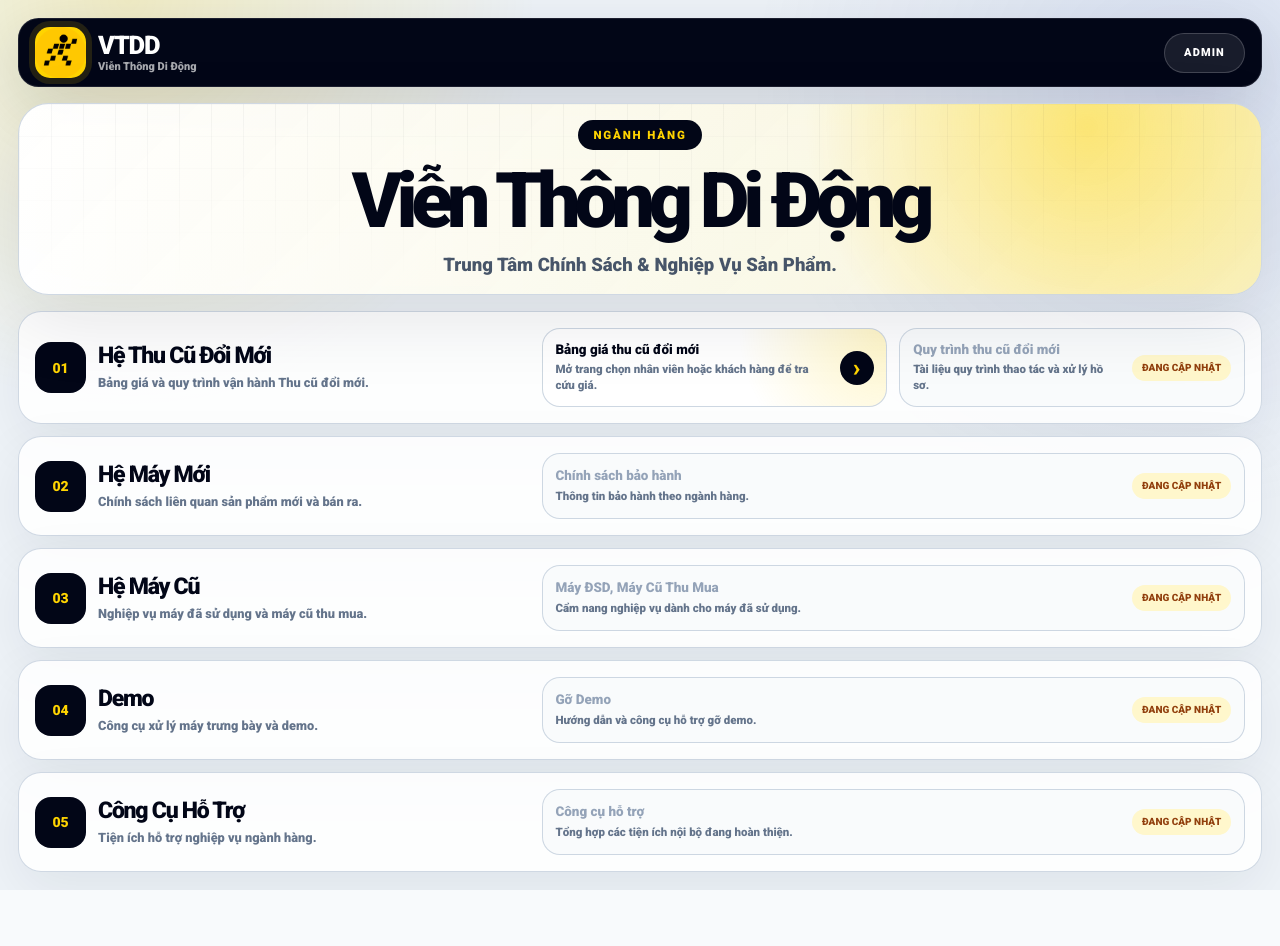
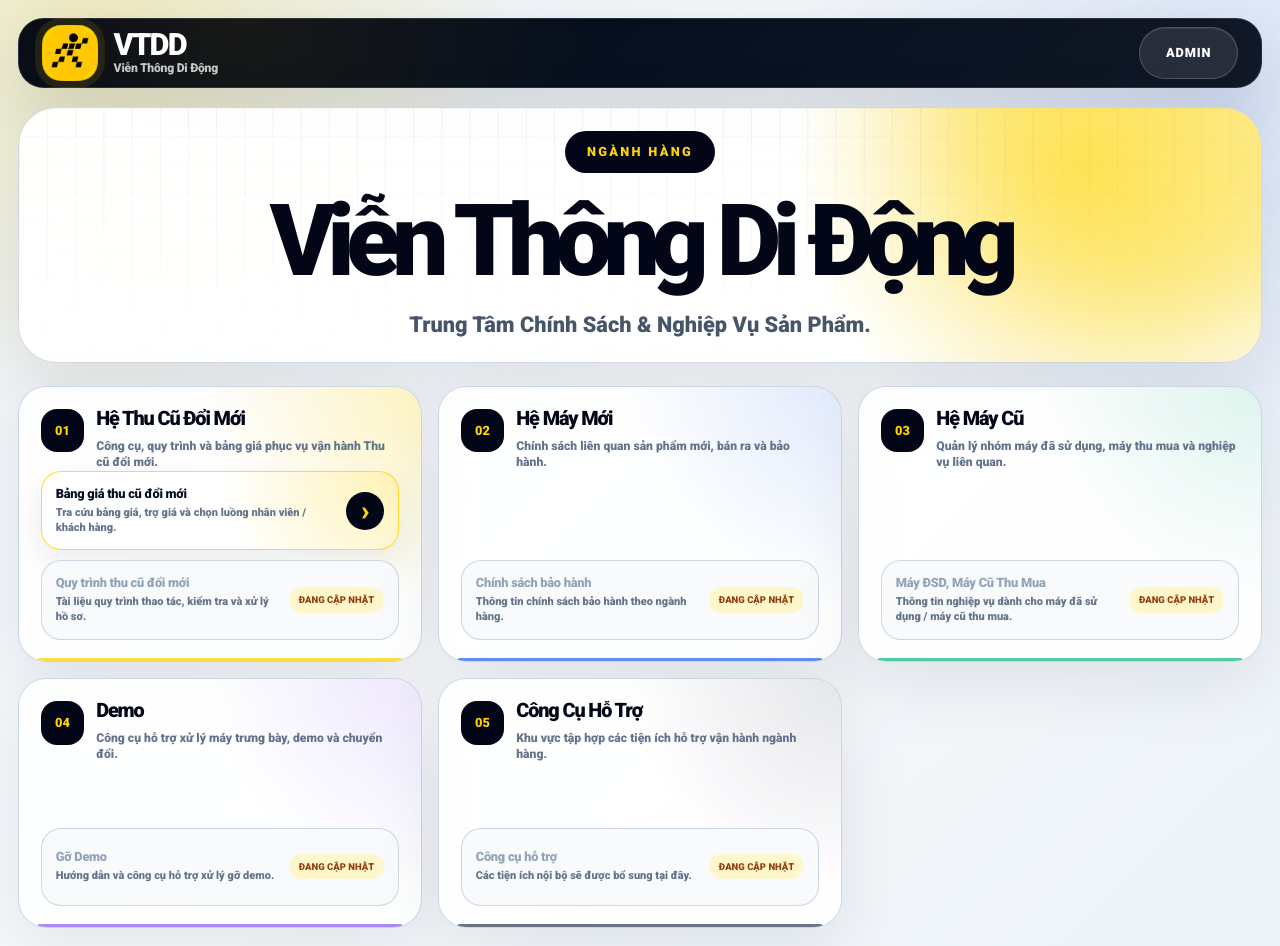
Before and after one commit to tamlee070995/vtdd-app, a Next.js app: page / in a window 1280 px wide. Before the commit the page ends 890 px from the top, so only its background shows below. Built offline with nearby package versions, Linux system fonts and the light colour scheme.

Commit message:
Redesign homepage

```diff
--- a/app/page.module.css
+++ b/app/page.module.css
@@ -1,296 +1,342 @@
 .page {
   min-height: 100dvh;
-  padding: clamp(10px, 1.4vw, 18px);
+  padding: clamp(10px, 1.4vw, 20px);
+  color: #06111f;
+  font-family: Roboto, Arial, sans-serif;
   background:
-    radial-gradient(circle at 10% 0%, rgba(255, 212, 0, .2), transparent 28%),
-    radial-gradient(circle at 92% 10%, rgba(30, 64, 175, .11), transparent 30%),
-    #eef3f8;
-  color: #07111f;
-  font-family: Roboto, Arial, sans-serif;
+    radial-gradient(circle at 8% 0%, rgba(255, 212, 0, .22), transparent 28%),
+    radial-gradient(circle at 96% 10%, rgba(37, 99, 235, .13), transparent 30%),
+    linear-gradient(135deg, #edf3f8 0%, #f8fafc 48%, #edf3f8 100%);
 }
 
 .topbar {
-  width: min(100%, 1360px);
-  min-height: clamp(58px, 5vw, 72px);
+  width: min(100%, 1500px);
+  height: clamp(70px, 7vh, 92px);
   margin: 0 auto;
-  padding: 8px clamp(10px, 1.4vw, 16px);
-  border-radius: clamp(18px, 1.6vw, 24px);
+  padding: 0 clamp(14px, 1.8vw, 24px);
+  border-radius: clamp(20px, 2vw, 30px);
   display: flex;
   align-items: center;
   justify-content: space-between;
-  gap: 12px;
-  background: #020617;
-  border: 1px solid rgba(255, 255, 255, .1);
-  box-shadow: 0 18px 60px rgba(15, 23, 42, .14);
+  background:
+    radial-gradient(circle at 18% 0%, rgba(255, 212, 0, .08), transparent 34%),
+    linear-gradient(135deg, #020617 0%, #07111f 55%, #111827 100%);
+  border: 1px solid rgba(255, 255, 255, .12);
+  box-shadow: 0 24px 70px rgba(15, 23, 42, .16);
 }
 
 .brand {
+  min-width: 0;
   display: inline-flex;
   align-items: center;
-  gap: 12px;
-  min-width: 0;
+  gap: clamp(10px, 1.2vw, 16px);
   color: #ffffff;
   text-decoration: none;
 }
 
-.logoBox {
-  width: clamp(40px, 4vw, 52px);
-  height: clamp(40px, 4vw, 52px);
-  flex: 0 0 auto;
-  border-radius: 15px;
+.logoFrame {
+  width: clamp(52px, 4.4vw, 70px);
+  height: clamp(52px, 4.4vw, 70px);
+  border-radius: clamp(15px, 1.5vw, 20px);
   display: grid;
   place-items: center;
   overflow: hidden;
   background: #ffd400;
-  box-shadow: 0 0 0 6px rgba(255, 212, 0, .13);
+  box-shadow:
+    inset 0 0 0 1px rgba(2, 6, 23, .14),
+    0 0 0 7px rgba(255, 212, 0, .1);
 }
 
-.logoBox img {
+.logoFrame img {
   width: 100%;
   height: 100%;
   object-fit: contain;
 }
 
-.brandText {
+.brandCopy {
   display: grid;
+  gap: 3px;
   min-width: 0;
-  gap: 2px;
 }
 
-.brandText strong {
-  font-size: clamp(17px, 2vw, 27px);
-  line-height: 1;
+.brandCopy strong {
+  font-size: clamp(25px, 2.4vw, 36px);
+  line-height: .88;
   font-weight: 1000;
-  letter-spacing: -.05em;
+  letter-spacing: -.06em;
 }
 
-.brandText small {
-  color: rgba(255, 255, 255, .66);
-  font-size: 11px;
-  line-height: 1;
-  font-weight: 850;
-  white-space: nowrap;
+.brandCopy small {
+  color: rgba(255, 255, 255, .76);
+  font-size: clamp(10px, .95vw, 13px);
+  font-weight: 900;
+  letter-spacing: -.02em;
 }
 
 .adminButton {
-  min-height: 40px;
-  padding: 0 clamp(14px, 1.5vw, 20px);
+  min-height: clamp(44px, 4vw, 54px);
+  padding: 0 clamp(18px, 2vw, 28px);
   border-radius: 999px;
   display: inline-flex;
   align-items: center;
   justify-content: center;
-  background: rgba(255, 255, 255, .09);
-  border: 1px solid rgba(255, 255, 255, .18);
   color: #ffffff;
   text-decoration: none;
-  font-size: 11px;
+  background: rgba(255, 255, 255, .1);
+  border: 1px solid rgba(255, 255, 255, .18);
+  box-shadow: inset 0 1px 0 rgba(255, 255, 255, .08);
+  font-size: clamp(12px, 1vw, 14px);
   font-weight: 1000;
-  letter-spacing: .1em;
+  letter-spacing: .07em;
   text-transform: uppercase;
 }
 
 .hero {
   position: relative;
-  width: min(100%, 1360px);
-  min-height: clamp(150px, 24vh, 255px);
-  margin: clamp(10px, 1.4vw, 16px) auto;
-  border-radius: clamp(22px, 2.4vw, 36px);
-  overflow: hidden;
+  width: min(100%, 1500px);
+  height: clamp(220px, 32vh, 360px);
+  margin: clamp(14px, 1.5vw, 22px) auto clamp(14px, 1.8vw, 26px);
+  border-radius: clamp(28px, 3vw, 42px);
   display: grid;
   place-items: center;
+  overflow: hidden;
   background:
-    radial-gradient(circle at 86% 12%, rgba(255, 212, 0, .46), transparent 26%),
-    linear-gradient(135deg, rgba(255, 255, 255, .97), rgba(248, 250, 252, .92));
-  border: 1px solid rgba(203, 213, 225, .92);
-  box-shadow: 0 24px 76px rgba(15, 23, 42, .1);
+    radial-gradient(circle at 86% 24%, rgba(255, 212, 0, .48), transparent 27%),
+    linear-gradient(135deg, rgba(255, 255, 255, .98), rgba(255, 255, 255, .88));
+  border: 1px solid rgba(203, 213, 225, .9);
+  box-shadow: 0 24px 80px rgba(15, 23, 42, .1);
 }
 
-.heroGlow,
-.heroGrid {
+.hero::before {
+  content: "";
   position: absolute;
   inset: 0;
-  pointer-events: none;
+  background-image:
+    linear-gradient(to right, rgba(15, 23, 42, .08) 1px, transparent 1px),
+    linear-gradient(to bottom, rgba(15, 23, 42, .045) 1px, transparent 1px);
+  background-size: clamp(24px, 2.2vw, 38px) clamp(24px, 2.2vw, 38px);
+  opacity: .72;
+  mask-image: linear-gradient(to bottom, black, transparent 102%);
 }
 
 .heroGlow {
-  background: linear-gradient(90deg, transparent 0%, rgba(255, 212, 0, .11) 78%, rgba(255, 212, 0, .2) 100%);
+  position: absolute;
+  width: 38vw;
+  height: 38vw;
+  right: -12vw;
+  top: -20vw;
+  border-radius: 999px;
+  background: rgba(255, 212, 0, .36);
+  filter: blur(60px);
 }
 
-.heroGrid {
-  opacity: .5;
-  background-image:
-    linear-gradient(to right, rgba(15, 23, 42, .08) 1px, transparent 1px),
-    linear-gradient(to bottom, rgba(15, 23, 42, .04) 1px, transparent 1px);
-  background-size: 32px 32px;
-  mask-image: linear-gradient(to bottom, black, transparent 95%);
-}
-
-.heroInner {
+.heroContent {
   position: relative;
   z-index: 1;
-  width: min(92%, 980px);
+  width: min(92%, 1050px);
   text-align: center;
 }
 
-.kicker {
+.heroKicker {
   width: fit-content;
-  margin: 0 auto clamp(10px, 1.5vw, 16px);
-  padding: 8px 15px;
+  margin: 0 auto clamp(16px, 1.8vw, 24px);
+  min-height: 42px;
+  padding: 0 22px;
   border-radius: 999px;
+  display: inline-flex;
+  align-items: center;
+  justify-content: center;
   background: #020617;
   color: #ffd400;
-  font-size: clamp(10px, .9vw, 12px);
+  font-size: clamp(11px, 1vw, 13px);
   font-weight: 1000;
-  letter-spacing: .16em;
+  letter-spacing: .18em;
+  text-transform: uppercase;
 }
 
 .hero h1 {
   margin: 0;
   color: #020617;
-  font-size: clamp(36px, 6vw, 88px);
-  line-height: .92;
+  font-size: clamp(48px, 7.8vw, 116px);
+  line-height: .9;
   font-weight: 1000;
-  letter-spacing: -.08em;
+  letter-spacing: -.085em;
 }
 
 .hero p {
-  width: min(100%, 720px);
-  margin: clamp(10px, 1.4vw, 16px) auto 0;
+  margin: clamp(16px, 2vw, 24px) auto 0;
   color: #475569;
-  font-size: clamp(14px, 1.45vw, 20px);
+  font-size: clamp(17px, 1.7vw, 25px);
   line-height: 1.35;
-  font-weight: 850;
+  font-weight: 900;
 }
 
-.moduleBoard {
-  width: min(100%, 1360px);
+.moduleGrid {
+  width: min(100%, 1500px);
   margin: 0 auto;
   display: grid;
-  gap: clamp(8px, 1vw, 12px);
+  grid-template-columns: repeat(5, minmax(0, 1fr));
+  gap: clamp(10px, 1.25vw, 20px);
+  align-items: stretch;
 }
 
-.moduleRow {
-  min-height: clamp(88px, 11vh, 126px);
-  padding: clamp(12px, 1.25vw, 18px);
-  border-radius: clamp(18px, 1.8vw, 26px);
-  display: grid;
-  grid-template-columns: minmax(260px, .82fr) minmax(0, 1.18fr);
-  gap: clamp(12px, 1.4vw, 20px);
-  align-items: center;
-  background: rgba(255, 255, 255, .86);
-  border: 1px solid rgba(203, 213, 225, .92);
-  box-shadow: 0 18px 55px rgba(15, 23, 42, .07);
+.moduleCard {
+  position: relative;
+  min-height: clamp(265px, 33vh, 350px);
+  padding: clamp(18px, 1.7vw, 26px);
+  border-radius: clamp(24px, 2.2vw, 34px);
+  display: flex;
+  flex-direction: column;
+  overflow: hidden;
+  background:
+    radial-gradient(circle at 100% 0%, var(--module-glow), transparent 44%),
+    rgba(255, 255, 255, .88);
+  border: 1px solid rgba(203, 213, 225, .95);
+  box-shadow: 0 22px 70px rgba(15, 23, 42, .09);
 }
 
-.moduleInfo {
+.moduleCard::after {
+  content: "";
+  position: absolute;
+  inset: auto 18px 0;
+  height: 3px;
+  border-radius: 999px 999px 0 0;
+  background: var(--module-line);
+  opacity: .72;
+}
+
+.accent_yellow {
+  --module-glow: rgba(255, 212, 0, .24);
+  --module-line: #ffd400;
+}
+
+.accent_blue {
+  --module-glow: rgba(37, 99, 235, .13);
+  --module-line: #2563eb;
+}
+
+.accent_green {
+  --module-glow: rgba(16, 185, 129, .13);
+  --module-line: #10b981;
+}
+
+.accent_violet {
+  --module-glow: rgba(139, 92, 246, .14);
+  --module-line: #8b5cf6;
+}
+
+.accent_slate {
+  --module-glow: rgba(15, 23, 42, .1);
+  --module-line: #334155;
+}
+
+.moduleHeader {
   display: grid;
   grid-template-columns: auto 1fr;
   gap: 12px;
-  align-items: center;
-  min-width: 0;
+  align-items: start;
 }
 
-.moduleId {
-  width: clamp(42px, 4vw, 52px);
-  height: clamp(42px, 4vw, 52px);
+.moduleNo {
+  width: clamp(42px, 3.4vw, 52px);
+  height: clamp(42px, 3.4vw, 52px);
   border-radius: 16px;
   display: grid;
   place-items: center;
+  flex: 0 0 auto;
+  color: #ffd400;
   background: #020617;
-  color: #ffd400;
-  font-size: 14px;
+  font-size: clamp(12px, 1vw, 14px);
   font-weight: 1000;
-}
-
-.moduleTitleBlock {
-  min-width: 0;
 }
 
 .moduleTitleBlock h2 {
   margin: 0;
   color: #020617;
-  font-size: clamp(18px, 1.8vw, 28px);
-  line-height: 1;
+  font-size: clamp(18px, 1.55vw, 26px);
+  line-height: 1.04;
   font-weight: 1000;
   letter-spacing: -.055em;
 }
 
 .moduleTitleBlock p {
-  margin: 7px 0 0;
+  margin: 8px 0 0;
   color: #64748b;
-  font-size: clamp(12px, 1vw, 14px);
-  line-height: 1.35;
-  font-weight: 800;
+  font-size: clamp(11px, .95vw, 13px);
+  line-height: 1.38;
+  font-weight: 850;
 }
 
-.actions {
+.toolList {
+  margin-top: auto;
   display: grid;
-  grid-template-columns: repeat(auto-fit, minmax(230px, 1fr));
-  gap: clamp(8px, 1vw, 12px);
+  gap: 10px;
 }
 
-.actionCard {
-  min-height: clamp(66px, 8vh, 86px);
-  padding: clamp(10px, 1vw, 14px);
-  border-radius: 18px;
+.toolCard {
+  min-height: clamp(78px, 8vh, 94px);
+  padding: clamp(12px, 1.1vw, 16px);
+  border-radius: 20px;
   display: flex;
   align-items: center;
   justify-content: space-between;
   gap: 12px;
+  color: #07111f;
   text-decoration: none;
+  background: rgba(248, 250, 252, .88);
   border: 1px solid rgba(203, 213, 225, .95);
-  overflow: hidden;
 }
 
-.actionActive {
-  color: #020617;
+.primaryTool {
   background:
-    radial-gradient(circle at 100% 0%, rgba(255, 212, 0, .22), transparent 42%),
-    #ffffff;
-  transition: transform .18s ease, box-shadow .18s ease, border-color .18s ease;
+    radial-gradient(circle at 98% 0%, rgba(255, 212, 0, .28), transparent 48%),
+    rgba(255, 255, 255, .96);
+  border-color: rgba(255, 212, 0, .8);
+  box-shadow: 0 14px 32px rgba(15, 23, 42, .08);
+  transition: transform .18s ease, box-shadow .18s ease;
 }
 
-.actionActive:hover {
+.primaryTool:hover {
   transform: translateY(-2px);
-  border-color: rgba(255, 212, 0, .72);
-  box-shadow: 0 18px 40px rgba(15, 23, 42, .1);
+  box-shadow: 0 22px 50px rgba(15, 23, 42, .12);
 }
 
-.actionDisabled {
+.disabledTool {
   color: #94a3b8;
-  background: rgba(248, 250, 252, .78);
 }
 
-.actionText {
+.toolCopy {
   display: grid;
   gap: 5px;
   min-width: 0;
 }
 
-.actionText strong {
+.toolCopy strong {
   color: inherit;
-  font-size: clamp(13px, 1.05vw, 15px);
-  line-height: 1.15;
+  font-size: clamp(12.5px, 1vw, 14px);
+  line-height: 1.18;
   font-weight: 1000;
+  letter-spacing: -.02em;
 }
 
-.actionText small {
+.toolCopy small {
   color: #64748b;
-  font-size: clamp(11px, .9vw, 12px);
-  line-height: 1.35;
-  font-weight: 760;
+  font-size: clamp(11px, .85vw, 12px);
+  line-height: 1.32;
+  font-weight: 800;
 }
 
-.actionArrow {
-  width: 34px;
-  height: 34px;
-  flex: 0 0 auto;
+.goButton {
+  width: 38px;
+  height: 38px;
   border-radius: 999px;
   display: grid;
   place-items: center;
+  flex: 0 0 auto;
+  color: #ffd400;
   background: #020617;
-  color: #ffd400;
-  font-size: 25px;
+  font-size: 28px;
+  line-height: 1;
   font-weight: 900;
 }
 
@@ -298,108 +344,147 @@
   flex: 0 0 auto;
   padding: 8px 10px;
   border-radius: 999px;
+  color: #92400e;
   background: #fff7cc;
-  color: #92400e;
-  font-size: 10px;
+  font-size: 9.5px;
   line-height: 1;
   font-weight: 1000;
   text-transform: uppercase;
   white-space: nowrap;
 }
 
-@media (max-width: 900px) {
-  .moduleRow {
-    grid-template-columns: 1fr;
-    align-items: stretch;
+@media (max-width: 1320px) {
+  .moduleGrid {
+    grid-template-columns: repeat(3, minmax(0, 1fr));
+  }
+
+  .moduleCard {
+    min-height: 250px;
   }
 }
 
-@media (max-width: 560px) {
+@media (max-width: 900px) {
+  .moduleGrid {
+    grid-template-columns: repeat(2, minmax(0, 1fr));
+  }
+
+  .hero {
+    height: clamp(230px, 28vh, 310px);
+  }
+}
+
+@media (max-width: 620px) {
   .page {
     padding: 10px;
   }
 
   .topbar {
-    min-height: 58px;
-    border-radius: 20px;
+    height: 64px;
+    border-radius: 22px;
   }
 
-  .brandText strong {
-    font-size: 18px;
+  .logoFrame {
+    width: 44px;
+    height: 44px;
+    border-radius: 14px;
   }
 
-  .brandText small {
+  .brandCopy strong {
+    font-size: 20px;
+  }
+
+  .brandCopy small {
     display: none;
   }
 
   .adminButton {
-    min-height: 38px;
-    padding: 0 13px;
+    min-height: 40px;
+    padding: 0 16px;
+    font-size: 11px;
+  }
+
+  .hero {
+    height: auto;
+    min-height: 240px;
+    margin: 12px auto;
+    border-radius: 28px;
+    padding: 30px 16px;
+  }
+
+  .heroKicker {
+    min-height: 36px;
+    margin-bottom: 14px;
+    padding: 0 16px;
     font-size: 10px;
   }
 
-  .hero {
-    min-height: 190px;
-    border-radius: 26px;
-  }
-
   .hero h1 {
-    font-size: clamp(38px, 12vw, 58px);
+    font-size: clamp(43px, 14vw, 64px);
+    line-height: .92;
   }
 
   .hero p {
-    font-size: 13px;
-    line-height: 1.4;
+    font-size: 14px;
+    line-height: 1.45;
   }
 
-  .moduleRow {
-    min-height: auto;
-    padding: 13px;
-    border-radius: 22px;
+  .moduleGrid {
+    grid-template-columns: 1fr;
+    gap: 12px;
   }
 
-  .moduleInfo {
-    gap: 10px;
+  .moduleCard {
+    min-height: auto;
+    border-radius: 24px;
+    padding: 16px;
   }
 
-  .moduleId {
+  .moduleHeader {
+    gap: 11px;
+  }
+
+  .moduleNo {
     width: 42px;
     height: 42px;
     border-radius: 14px;
   }
 
   .moduleTitleBlock h2 {
-    font-size: 19px;
+    font-size: 20px;
   }
 
-  .moduleTitleBlock p {
-    font-size: 12px;
+  .toolList {
+    margin-top: 16px;
   }
 
-  .actions {
-    grid-template-columns: 1fr;
-  }
-
-  .actionCard {
-    min-height: 70px;
-    border-radius: 17px;
+  .toolCard {
+    min-height: 72px;
   }
 }
 
-@media (max-height: 760px) and (min-width: 901px) {
+@media (max-height: 760px) and (min-width: 900px) {
+  .topbar {
+    height: 66px;
+  }
+
+  .logoFrame {
+    width: 48px;
+    height: 48px;
+  }
+
   .hero {
-    min-height: 145px;
+    height: 220px;
   }
 
   .hero h1 {
-    font-size: clamp(40px, 4.8vw, 72px);
+    font-size: clamp(52px, 6vw, 84px);
   }
 
-  .moduleRow {
-    min-height: 86px;
+  .moduleCard {
+    min-height: 230px;
   }
 
-  .actionCard {
-    min-height: 62px;
+  .toolCard {
+    min-height: 68px;
   }
 }
--- a/app/page.tsx
+++ b/app/page.tsx
@@ -1,9 +1,9 @@
+import type { Metadata } from "next";
 import Link from "next/link";
-import type { Metadata } from "next";
 import styles from "./page.module.css";
 
 export const metadata: Metadata = {
-  title: "Trang chủ Ngành Hàng Viễn Thông Di Động",
+  title: "Trang Chủ Ngành Hàng | Viễn Thông Di Động",
   description: "Trung Tâm Chính Sách & Nghiệp Vụ Sản Phẩm ngành hàng Viễn Thông Di Động.",
 };
 
@@ -12,77 +12,85 @@ type ToolItem = {
   desc: string;
   href?: string;
   status?: string;
+  primary?: boolean;
 };
 
-type ToolGroup = {
-  id: string;
+type ModuleItem = {
+  no: string;
   title: string;
   desc: string;
-  items: ToolItem[];
+  accent: "yellow" | "blue" | "green" | "violet" | "slate";
+  tools: ToolItem[];
 };
 
-const GROUPS: ToolGroup[] = [
+const MODULES: ModuleItem[] = [
   {
-    id: "01",
+    no: "01",
     title: "Hệ Thu Cũ Đổi Mới",
-    desc: "Bảng giá và quy trình vận hành Thu cũ đổi mới.",
-    items: [
+    desc: "Công cụ, quy trình và bảng giá phục vụ vận hành Thu cũ đổi mới.",
+    accent: "yellow",
+    tools: [
       {
         title: "Bảng giá thu cũ đổi mới",
-        desc: "Mở trang chọn nhân viên hoặc khách hàng để tra cứu giá.",
+        desc: "Tra cứu bảng giá, trợ giá và chọn luồng nhân viên / khách hàng.",
         href: "/tradein-price",
+        primary: true,
       },
       {
         title: "Quy trình thu cũ đổi mới",
-        desc: "Tài liệu quy trình thao tác và xử lý hồ sơ.",
+        desc: "Tài liệu quy trình thao tác, kiểm tra và xử lý hồ sơ.",
         status: "Đang cập nhật",
       },
     ],
   },
   {
-    id: "02",
+    no: "02",
     title: "Hệ Máy Mới",
-    desc: "Chính sách liên quan sản phẩm mới và bán ra.",
-    items: [
+    desc: "Chính sách liên quan sản phẩm mới, bán ra và bảo hành.",
+    accent: "blue",
+    tools: [
       {
         title: "Chính sách bảo hành",
-        desc: "Thông tin bảo hành theo ngành hàng.",
+        desc: "Thông tin chính sách bảo hành theo ngành hàng.",
         status: "Đang cập nhật",
       },
     ],
   },
   {
-    id: "03",
+    no: "03",
     title: "Hệ Máy Cũ",
-    desc: "Nghiệp vụ máy đã sử dụng và máy cũ thu mua.",
-    items: [
+    desc: "Quản lý nhóm máy đã sử dụng, máy thu mua và nghiệp vụ liên quan.",
+    accent: "green",
+    tools: [
       {
         title: "Máy ĐSD, Máy Cũ Thu Mua",
-        desc: "Cẩm nang nghiệp vụ dành cho máy đã sử dụng.",
+        desc: "Thông tin nghiệp vụ dành cho máy đã sử dụng / máy cũ thu mua.",
         status: "Đang cập nhật",
       },
     ],
   },
   {
-    id: "04",
+    no: "04",
     title: "Demo",
-    desc: "Công cụ xử lý máy trưng bày và demo.",
-    items: [
+    desc: "Công cụ hỗ trợ xử lý máy trưng bày, demo và chuyển đổi.",
+    accent: "violet",
+    tools: [
       {
         title: "Gỡ Demo",
-        desc: "Hướng dẫn và công cụ hỗ trợ gỡ demo.",
+        desc: "Hướng dẫn và công cụ hỗ trợ xử lý gỡ demo.",
         status: "Đang cập nhật",
       },
     ],
   },
   {
-    id: "05",
+    no: "05",
     title: "Công Cụ Hỗ Trợ",
-    desc: "Tiện ích hỗ trợ nghiệp vụ ngành hàng.",
-    items: [
+    desc: "Khu vực tập hợp các tiện ích hỗ trợ vận hành ngành hàng.",
+    accent: "slate",
+    tools: [
       {
         title: "Công cụ hỗ trợ",
-        desc: "Tổng hợp các tiện ích nội bộ đang hoàn thiện.",
+        desc: "Các tiện ích nội bộ sẽ được bổ sung tại đây.",
         status: "Đang cập nhật",
       },
     ],
@@ -93,77 +101,87 @@ function cx(...classes: Array<string | false | null | undefined>) {
   return classes.filter(Boolean).join(" ");
 }
 
+function renderTool(tool: ToolItem) {
+  const body = (
+    <>
+      <span className={styles.toolCopy}>
+        <strong>{tool.title}</strong>
+        <small>{tool.desc}</small>
+      </span>
+
+      {tool.href ? (
+        <span className={styles.goButton} aria-hidden="true">
+          ›
+        </span>
+      ) : (
+        <span className={styles.statusBadge}>{tool.status || "Đang cập nhật"}</span>
+      )}
+    </>
+  );
+
+  if (tool.href) {
+    return (
+      <Link
+        key={tool.title}
+        href={tool.href}
+        className={cx(styles.toolCard, tool.primary && styles.primaryTool)}
+      >
+        {body}
+      </Link>
+    );
+  }
+
+  return (
+    <div key={tool.title} className={cx(styles.toolCard, styles.disabledTool)}>
+      {body}
+    </div>
+  );
+}
+
 export default function HomePage() {
   return (
     <main className={styles.page}>
       <header className={styles.topbar}>
-        <Link href="/" className={styles.brand} aria-label="Trang chủ">
-          <span className={styles.logoBox}>
+        <Link href="/" className={styles.brand} aria-label="Viễn Thông Di Động">
+          <span className={styles.logoFrame}>
             <img src="/mwg-logo.svg" alt="MWG" />
           </span>
 
-          <span className={styles.brandText}>
+          <span className={styles.brandCopy}>
             <strong>VTDD</strong>
             <small>Viễn Thông Di Động</small>
           </span>
         </Link>
 
-        <Link href="/admin" className={styles.adminButton}>
+        <Link className={styles.adminButton} href="/admin">
           Admin
         </Link>
       </header>
 
       <section className={styles.hero}>
         <div className={styles.heroGlow} />
-        <div className={styles.heroGrid} />
-
-        <div className={styles.heroInner}>
-          <div className={styles.kicker}>NGÀNH HÀNG</div>
+        <div className={styles.heroContent}>
+          <span className={styles.heroKicker}>Ngành hàng</span>
           <h1>Viễn Thông Di Động</h1>
           <p>Trung Tâm Chính Sách &amp; Nghiệp Vụ Sản Phẩm.</p>
         </div>
       </section>
 
-      <section className={styles.moduleBoard} aria-label="Danh mục nghiệp vụ">
-        {GROUPS.map((group) => (
-          <article className={styles.moduleRow} key={group.id}>
-            <div className={styles.moduleInfo}>
-              <span className={styles.moduleId}>{group.id}</span>
-
+      <section className={styles.moduleGrid} aria-label="Danh mục nghiệp vụ ngành hàng">
+        {MODULES.map((module) => (
+          <article
+            key={module.no}
+            className={cx(styles.moduleCard, styles[`accent_${module.accent}`])}
+          >
+            <div className={styles.moduleHeader}>
+              <span className={styles.moduleNo}>{module.no}</span>
               <div className={styles.moduleTitleBlock}>
-                <h2>{group.title}</h2>
-                <p>{group.desc}</p>
+                <h2>{module.title}</h2>
+                <p>{module.desc}</p>
               </div>
             </div>
 
-            <div className={styles.actions}>
-              {group.items.map((item) => {
-                const content = (
-                  <>
-                    <span className={styles.actionText}>
-                      <strong>{item.title}</strong>
-                      <small>{item.desc}</small>
-                    </span>
-
-                    {item.href ? (
-                      <span className={styles.actionArrow}>›</span>
-                    ) : (
-                      <span className={styles.statusBadge}>{item.status}</span>
-                    )}
-                  </>
-                );
-
-                return item.href ? (
-                  <Link key={item.title} href={item.href} className={cx(styles.actionCard, styles.actionActive)}>
-                    {content}
-                  </Link>
-                ) : (
-                  <div key={item.title} className={cx(styles.actionCard, styles.actionDisabled)} aria-disabled="true">
-                    {content}
-                  </div>
-                );
-              })}
-            </div>
+            <div className={styles.toolList}>{module.tools.map(renderTool)}</div>
           </article>
         ))}
       </section>
```
